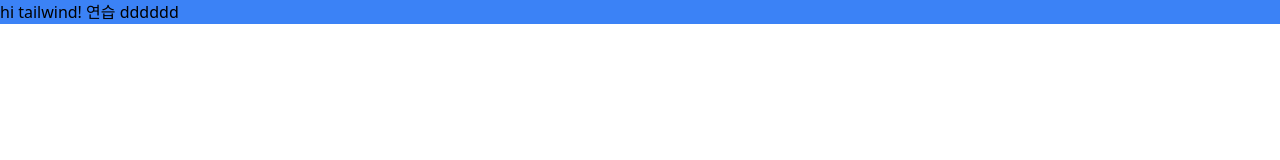
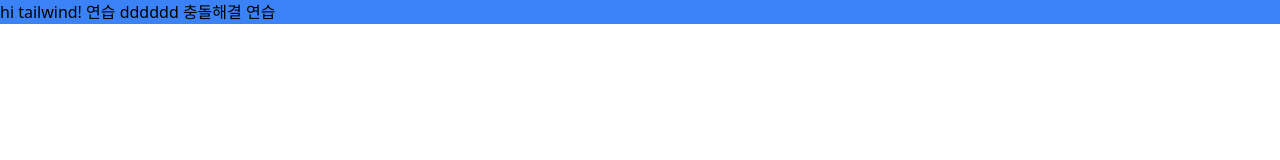
Before and after one commit to FES10-12-2/vanilla-project, a website built with Vite: page index.html in a window 1280 px wide. Built offline with nearby package versions, Linux system fonts and the light colour scheme.

Commit message:
Merge: branch 'develop' + 'feature/confilct'

```diff
--- a/index.html
+++ b/index.html
@@ -15,8 +15,11 @@
     hi tailwind!
     연습
     dddddd
+    충돌해결 연습
   </div>
-
+  <script>
+    console.log('충돌 해결 연습');
+  </script>
 </body>
 
 </html>
```
